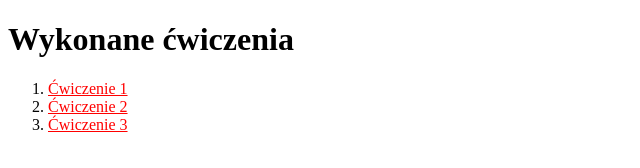
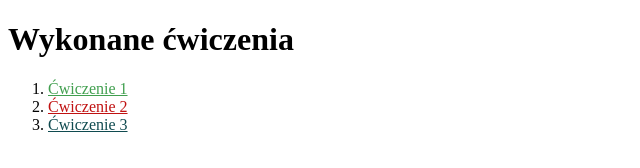
Before and after one commit to amdabek/Aplikacje-Web, a plain HTML site: page Lab_1/index.html in a window 1280 px wide. Shown: the whole page, without its empty margins (0-640 px from the left). Drawn offline with Linux system fonts and the light colour scheme.

Commit message:
kolory linków

```diff
--- a/Lab_1/index.html
+++ b/Lab_1/index.html
@@ -4,15 +4,16 @@
     <meta charset="UTF-8" />
     <title>Wykonane ćwiczenia</title>
     <style>
-      a:nth-child(1) {
-        color: red;
+      li:nth-child(1) a {
+        color: hsla(129, 77%, 30%, 0.8); /* Color for first link */
       }
-      a:nth-child(2) {
-        color: green;
+      li:nth-child(2) a {
+        color: rgb(192, 17, 17); /* Color for second link */
       }
-      a:nth-child(3) {
-        color: blue;
+      li:nth-child(3) a {
+        color: rgb(16, 75, 80); /* Color for third link */
       }
+      /* Add more colors as needed */
     </style>
   </head>
   <body>
```
